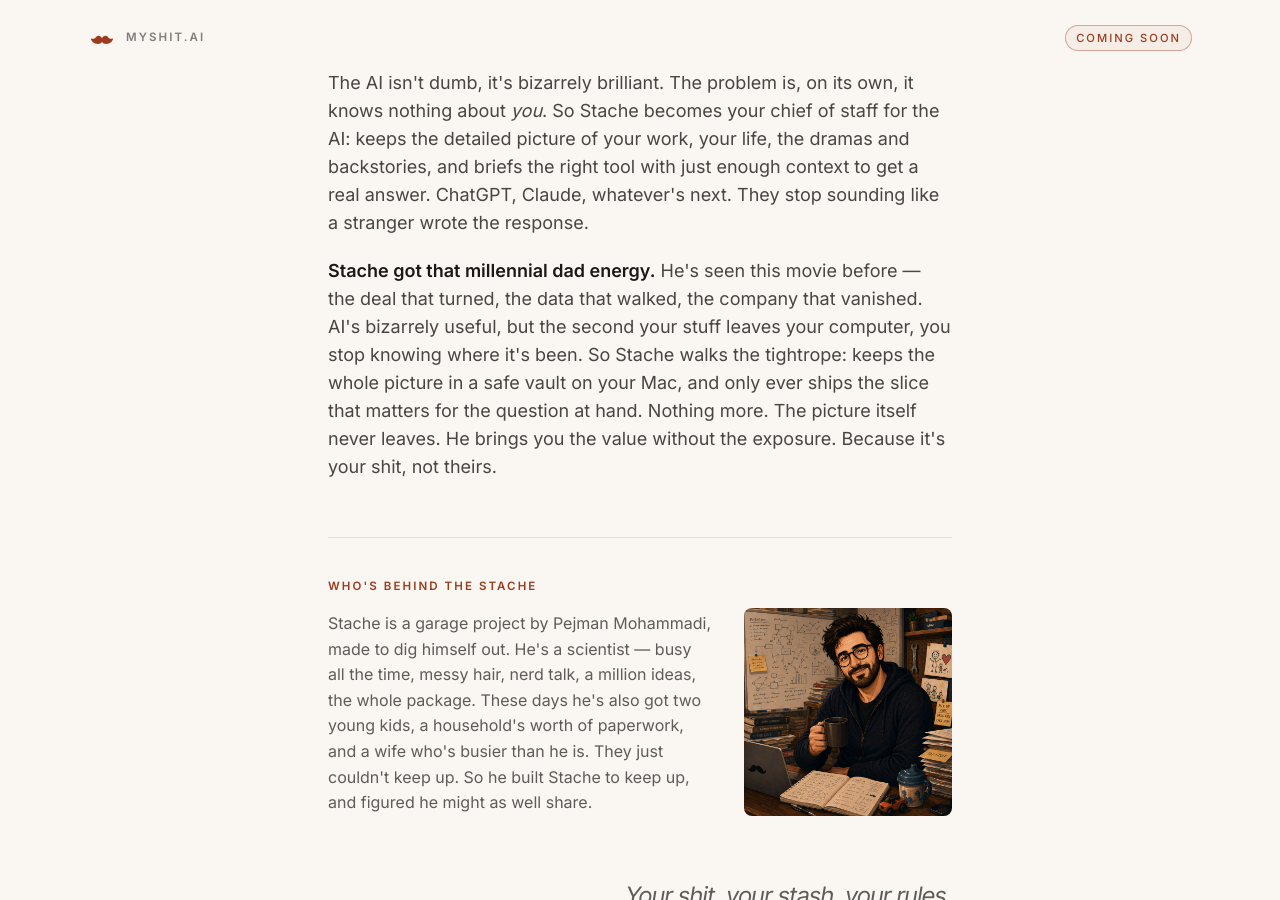
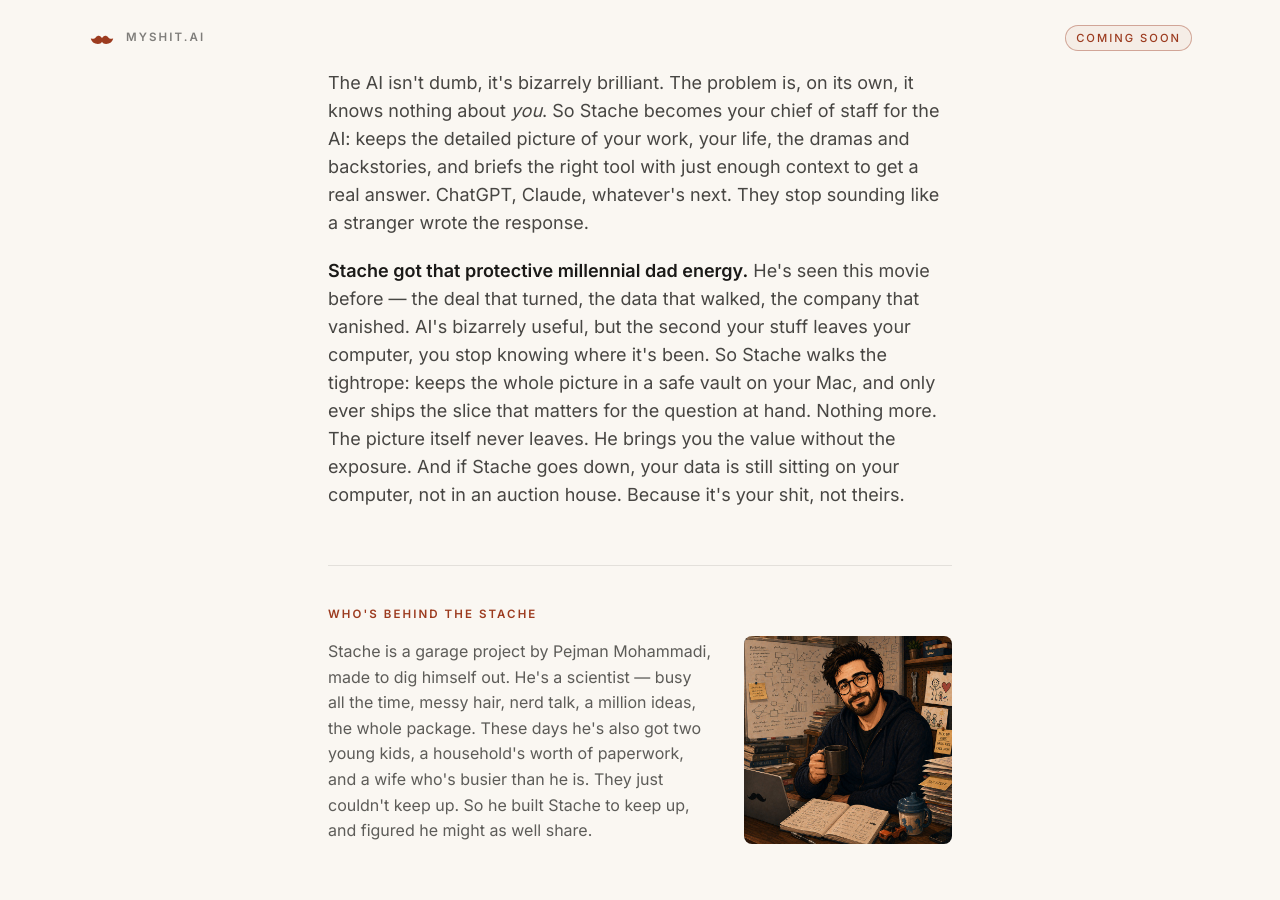
Before and after one commit to bedrocksci/myshit.ai, a Jekyll site: the page built from about-stache.md, in a window 1280 px wide and 900 px high, scrolled down 567 px. Built offline with Jekyll 4.4.1, drawn with Linux system fonts in a browser that asks for light colours; nearby versions of some CDN libraries.

Commit message:
About page: "protective" qualifier + Stache-mortality reassurance
Two changes in Sub 3 (millennial-dad-energy paragraph):

- Bold lead: "Stache got that millennial dad energy." -> "Stache got
  that protective millennial dad energy." Names the trait the
  paragraph is actually about.
- New sentence inserted before the closing "Because it's your shit,
  not theirs.": "And if Stache goes down, your data is still sitting
  on your computer, not in an auction house." Closes the obvious
  "wait, what if YOU go bankrupt" loop the visitor would silently
  raise after reading the homepage decay column on 23andMe. Pre-empts
  the gotcha by locating the trust in the file format + filesystem,
  not the company.

Co-Authored-By: Claude Opus 4.7 (1M context) <noreply@anthropic.com>

```diff
--- a/about-stache.md
+++ b/about-stache.md
@@ -22,7 +22,7 @@ permalink: /about-stache/
 
     <p>The AI isn't dumb, it's bizarrely brilliant. The problem is, on its own, it knows nothing about <em>you</em>. So Stache becomes your chief of staff for the AI: keeps the detailed picture of your work, your life, the dramas and backstories, and briefs the right tool with just enough context to get a real answer. ChatGPT, Claude, whatever's next. They stop sounding like a stranger wrote the response.</p>
 
-    <p><strong class="text-ink font-semibold">Stache got that millennial dad energy.</strong> He's seen this movie before &mdash; the deal that turned, the data that walked, the company that vanished. AI's bizarrely useful, but the second your stuff leaves your computer, you stop knowing where it's been. So Stache walks the tightrope: keeps the whole picture in a safe vault on your Mac, and only ever ships the slice that matters for the question at hand. Nothing more. The picture itself never leaves. He brings you the value without the exposure. Because it's your shit, not theirs.</p>
+    <p><strong class="text-ink font-semibold">Stache got that protective millennial dad energy.</strong> He's seen this movie before &mdash; the deal that turned, the data that walked, the company that vanished. AI's bizarrely useful, but the second your stuff leaves your computer, you stop knowing where it's been. So Stache walks the tightrope: keeps the whole picture in a safe vault on your Mac, and only ever ships the slice that matters for the question at hand. Nothing more. The picture itself never leaves. He brings you the value without the exposure. And if Stache goes down, your data is still sitting on your computer, not in an auction house. Because it's your shit, not theirs.</p>
 
   </div>
 
```
